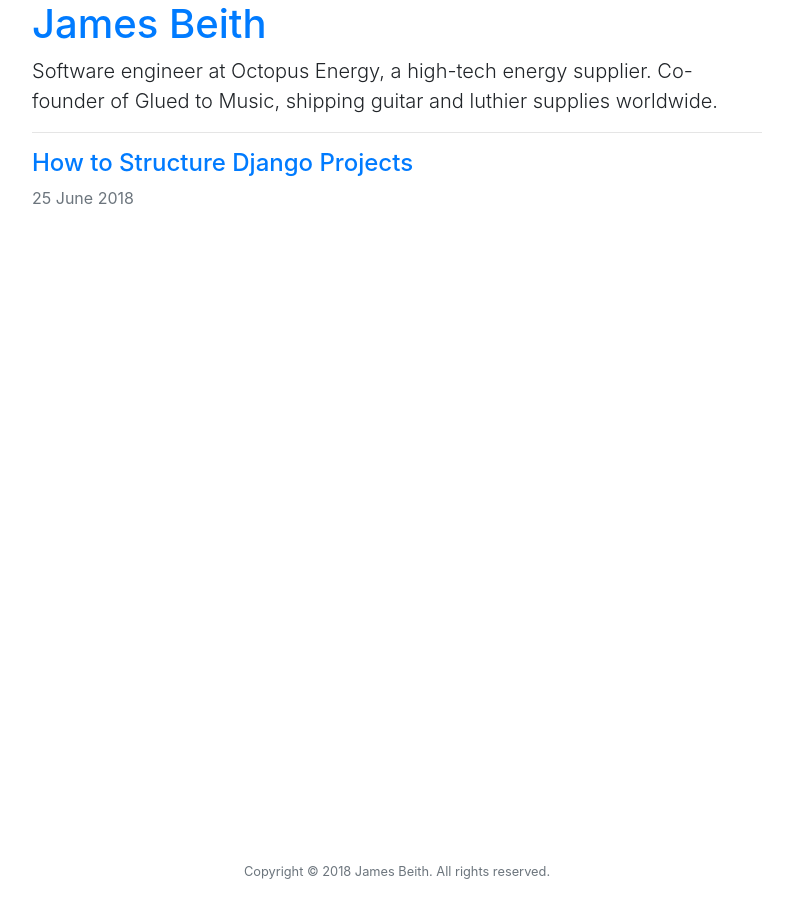
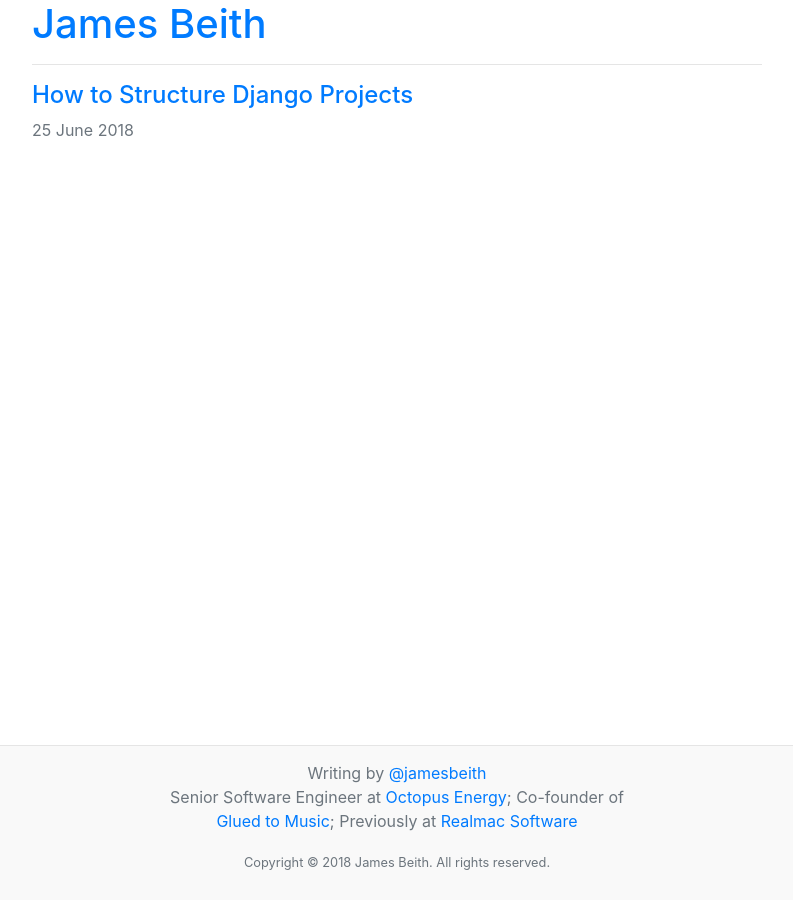
Before and after one commit to jamesbeith/jamesbeith.github.io, a Jekyll site: the page built from index.html, in a window 1280 px wide. Shown: the whole page, without its empty margins (243-1036 px from the left). Built offline with Jekyll 4.4.1, drawn with Linux system fonts in a browser that asks for light colours.

Commit message:
Style the site footer

```diff
--- a/_includes/footer.html
+++ b/_includes/footer.html
@@ -1,7 +1,13 @@
-<footer class="footer">
+<footer class="footer text-center text-muted">
   <div class="container">
-    <div class="text-center text-muted">
-      <small>Copyright © {{ site.time | date: "%Y" }} James Beith. All rights reserved.</small>
+    <div class="row justify-content-center">
+      <div class="col-12 col-md-8 col-lg-6">
+        <p>
+          Writing by <a href="https://twitter.com/jamesbeith">@jamesbeith</a><br>
+          Senior Software Engineer at <a href="https://octopus.energy/">Octopus Energy</a>; Co-founder of <a href="https://www.gluedtomusic.com/">Glued to Music</a>; Previously at <a href="https://www.realmacsoftware.com/">Realmac Software</a>
+        </p>
+        <small>Copyright © {{ site.time | date: "%Y" }} James Beith. All rights reserved.</small>
+      </div>
     </div>
   </div>
 </footer>
--- a/_includes/header.html
+++ b/_includes/header.html
@@ -1,3 +1,2 @@
 <h1><a href="/">James Beith</a></h1>
-<p class="lead">{{ site.description }}</p>
 <hr>
--- a/assets/styles.css
+++ b/assets/styles.css
@@ -7,13 +7,19 @@ html {
 }
 
 body {
-  margin-bottom: 60px;
+  margin-bottom: 155px;
 }
 
 .footer {
   position: absolute;
   bottom: 0;
   width: 100%;
-  height: 60px;
-  line-height: 60px;
+  height: 155px;
+  padding-top: 15px;
+  background-color: #f9f9f9;
+  border-top: 1px solid #e5e5e5;
 }
+
+.footer a {
+  white-space: nowrap;
+}
```
